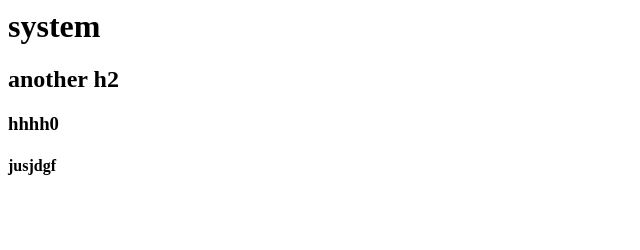
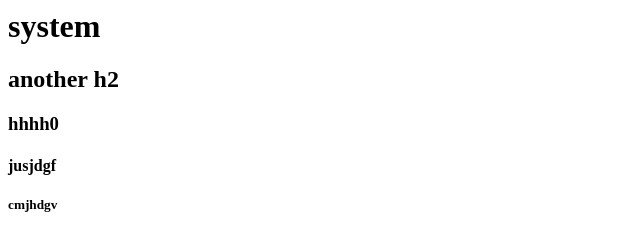
Before and after one commit to Prajwal-Kattimani/git-training, a plain HTML site: page index.html in a window 1280 px wide. Shown: the full height of the page, 0-640 px from the left. Drawn offline with Linux system fonts and the light colour scheme.

Commit message:
jnhhhjngbg

```diff
--- a/index.html
+++ b/index.html
@@ -9,5 +9,6 @@
     <h2>another h2</h2>
     <h3>hhhh0</h3>
     <h4>jusjdgf</h4>
+    <h5>cmjhdgv</h5>
 </body>
 </html>
```
